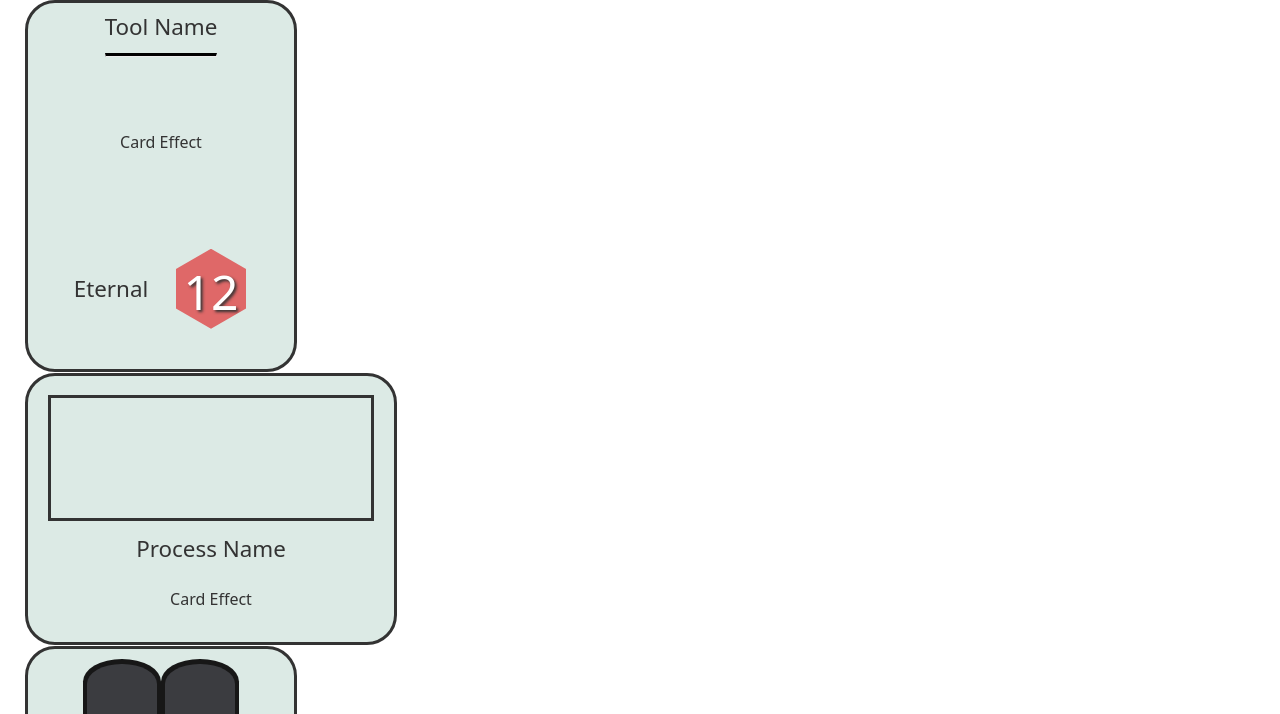
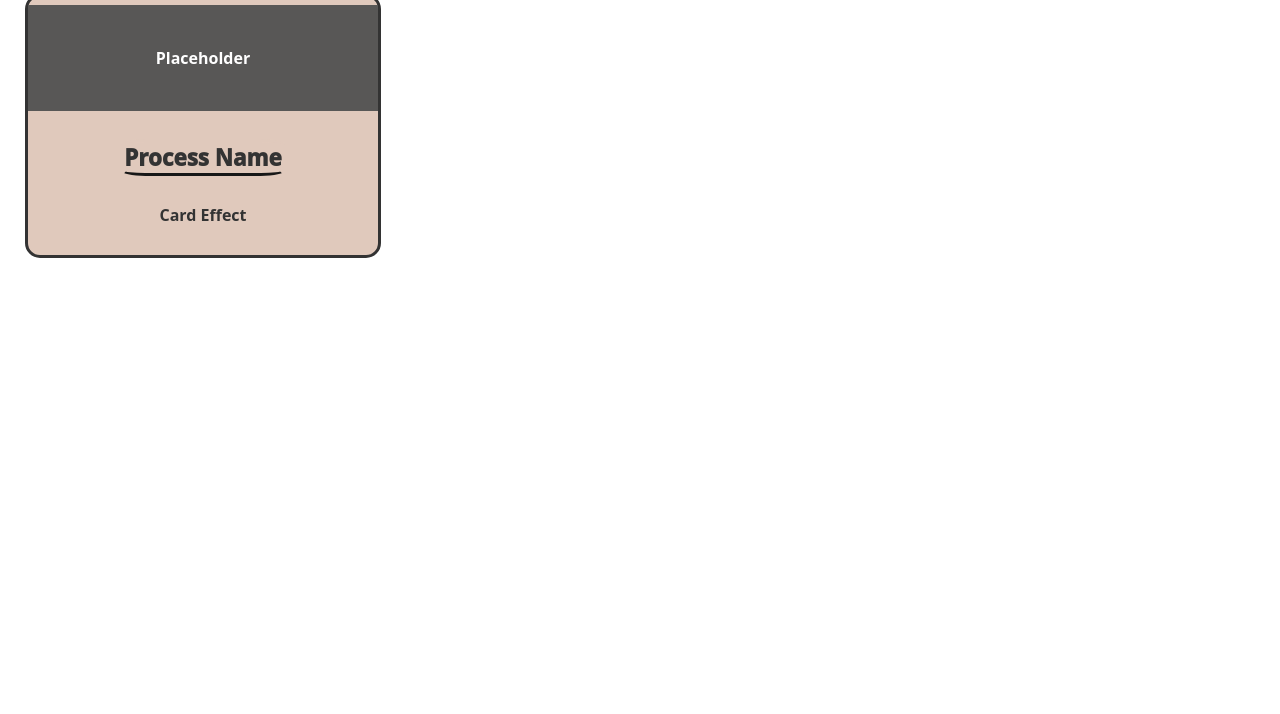
Before and after one commit to SquallSwift/transmutation-engine, a plain HTML site: page index.html in a window 1280 px wide. Shown: the part 728-1442 px from the top of the page. After the commit the page ends 1011 px from the top, so only its background shows below. Drawn offline with Linux system fonts and the light colour scheme; no server answers; a web font is replaced by a local one.

Commit message:
Alignment, remove unused elements, adjust pictures

```diff
--- a/card.css
+++ b/card.css
@@ -1,33 +1,25 @@
 @import url('https://fonts.googleapis.com/css2?family=Nova+Cut&display=swap');
-
-.nova-cut-regular {
-  font-family: "Nova Cut", system-ui;
-  font-weight: 400;
-  font-style: normal;
-  text-shadow: 2px 2px 5px #333;
-}
-
-hr {
-    border-top: 3px solid black;
-}
 
 body > header {
   padding: 1rem;
   font-family: "Nova Cut", system-ui;
-  font-weight: 400;
+  font-weight: 600;
   font-style: normal;
   background: white;
   color: #333;
+  justify-items: center;
 }
 
 .card-grid {
   display: grid;
   grid-template-columns: repeat(auto-fit, 272px);
+  justify-self: normal;
 }
 
 .card-grid-process {
   display: grid;
   grid-template-columns: repeat(auto-fit, 373px);
+  justify-self: normal;
 }
 
 button {
@@ -37,28 +29,33 @@ button {
 
 /* 448x642 */
 .card {
-    /* adjustable ratio */
-  --ratio: 1px;
   display: grid;
-  width: calc(var(--ratio) * 250);
-  height: calc(var(--ratio) * 350);
-  padding: calc(var(--ratio) * 8);
+  width: 250px;
+  height: 350px;
+  padding-top: 8px;
   position: relative;
-  border-radius: 30px;
+  border-radius: 15px;
   border-style: solid;
   margin: 1px;
-  background-color: #DCEAE5;
+  background-color: #e0c9bc;
 }
 
 .process {
-  height: calc(var(--ratio) * 250);
-  width: calc(var(--ratio) * 350);
+  height: 250px;
+  width: 350px;
 }
 
 .card-name {
   font-size: 1.4em;
   align-self: start;
   justify-self: center;
+  border-top: #e0c9bc;
+  border-right: #e0c9bc;
+  border-left: #e0c9bc;
+  border-bottom: #171717;
+  border-style: solid;
+  border-radius: 15%;
+  font-weight: 1000;
 }
 
 .card-effect {
@@ -104,35 +101,23 @@ button {
   justify-self: center;
 }
 
-.product-picture {
-  /* adjustable ratio */
-  --ratio: 1px;
-
-  width: calc(var(--ratio) * 180);
-  height: calc(var(--ratio) * 180);
-  padding: calc(var(--ratio) * 6);
+.picture {
+  height: 100px;
   border-style: solid;
-  place-self: center;
+  place-self: start;
+  background: #585756;
+  border-color: #585756;
+  color: #fff;
+  text-align: center;
+  align-content: center;
 }
 
 .process-picture {
-    /* adjustable ratio */
-  --ratio: 2px;
-
-  width: calc(var(--ratio) * 160);
-  height: calc(var(--ratio) * 60);
-  border-style: solid;
-  place-self: center;
+  width: 344px;
 }
 
 .event-picture {
-    /* adjustable ratio */
-  --ratio: 2px;
-
-  width: calc(var(--ratio) * 110);
-  height: calc(var(--ratio) * 40);
-  border-style: solid;
-  place-self: center;
+  width: 244px;
 }
 
 .tool-card-footer {
@@ -140,6 +125,7 @@ button {
   justify-content: center;
   align-content: center;
   grid-template-columns: repeat(2, 100px);
+  align-self: end;
 }
 
 .engine-container {
--- a/index.html
+++ b/index.html
@@ -13,14 +13,13 @@
             Transmutation Engine Card Smith
         </h1>
 
-        <!--Add buttons to initiate auth sequence and sign out-->
-        <button id="authorize_button" onclick="handleAuthClick()">Authorize</button>
+        <p>
           <button id="signout_button" onclick="handleSignoutClick()">Sign Out</button>
-
-        <pre id="content" style="white-space: pre-wrap;"></pre>
+        </p>
 
         <h2>Generate Cards</h2>
         <p id="sheet-query">
+          <button id="authorize_button" onclick="handleAuthClick()">Authorize</button>
             <input type="text" name="range" id="search_range" placeholder="'Events'!C2:D7"
               pattern="(?:(?:'[\w\s\d]+')|(?:[\S]+)!)?(?:[\w\d\S]+)(?:[\w\d\S]+)?">
           <button onclick="loadSheet()">Load Range</button>
@@ -36,10 +35,10 @@
 
         <p>Used to test how the cards will look only.</p>
 
+        <div class="card-grid">
           <div class="card">
             <div class="card-name">
               Grant Name
-            <hr/>
             </div>
             <div class="card-effect">
               Card Effect
@@ -54,7 +53,6 @@
           <div class="card">
             <div class="card-name">
               Tool Name
-            <hr/>
             </div>
             <div class="card-effect">
               Card Effect
@@ -68,16 +66,6 @@
                   12
                 </div>
               </div>
-          </div>
-        </div>
-
-        <div class="card process">
-          <div class="process-picture"></div>
-          <div class="card-name">
-            Process Name
-          </div>
-          <div class="card-effect">
-            Card Effect
             </div>
           </div>
 
@@ -127,12 +115,27 @@
           </div>
 
           <div class="card">
-          <div class="event-picture"></div>
+            <div class="picture event-picture">
+              Placeholder
+            </div>
             <div class="card-name">
               Event Name
             </div>
             <div class="card-effect">
               Card Effect
+            </div>
+          </div>
+
+          <div class="card process">
+            <div class="picture process-picture">
+              Placeholder
+            </div>
+            <div class="card-name">
+              Process Name
+            </div>
+            <div class="card-effect">
+              Card Effect
+            </div>
           </div>
         </div>
     </header>
@@ -229,7 +232,7 @@
         if (token !== null) {
           google.accounts.oauth2.revoke(token.access_token);
           gapi.client.setToken('');
-          document.getElementById('content').innerText = '';
+          document.getElementById('debug').innerText = '';
           document.getElementById('authorize_button').innerText = 'Authorize';
           document.getElementById('signout_button').style.visibility = 'hidden';
         }
@@ -255,14 +258,14 @@
             range: input
           })
         } catch (err) {
-          document.getElementById('content').innerText = err.message;
+          document.getElementById('debug').innerText = err.message;
           return;
         }
         const retrievedData = response.result;
 
         // display a message if no data was found
          if (!retrievedData || !retrievedData.values || retrievedData.values.length == 0) {
-          document.getElementById('content').innerText = 'No values found.';
+          document.getElementById('debug').innerText = 'No values found.';
           return;
         }
 
```
Lines whose indentation alone changed are shown as unchanged.
